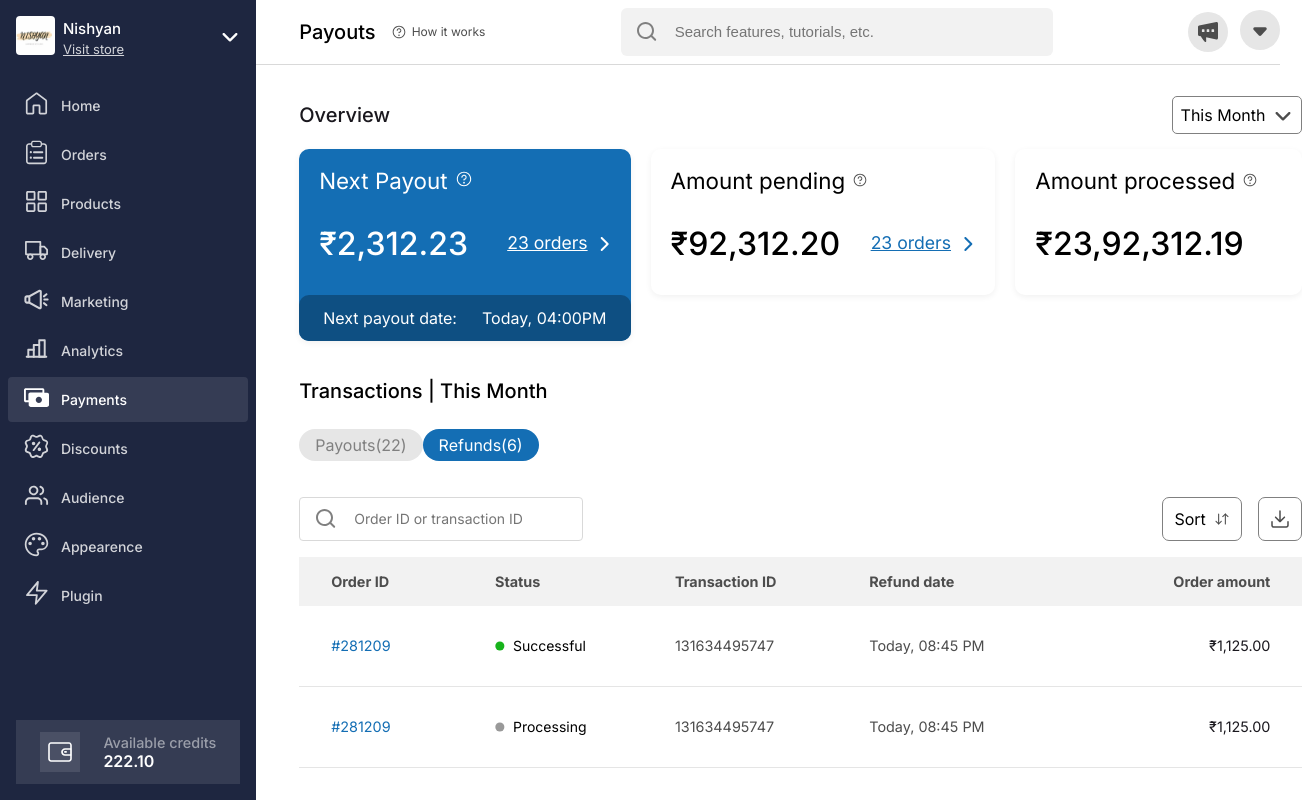
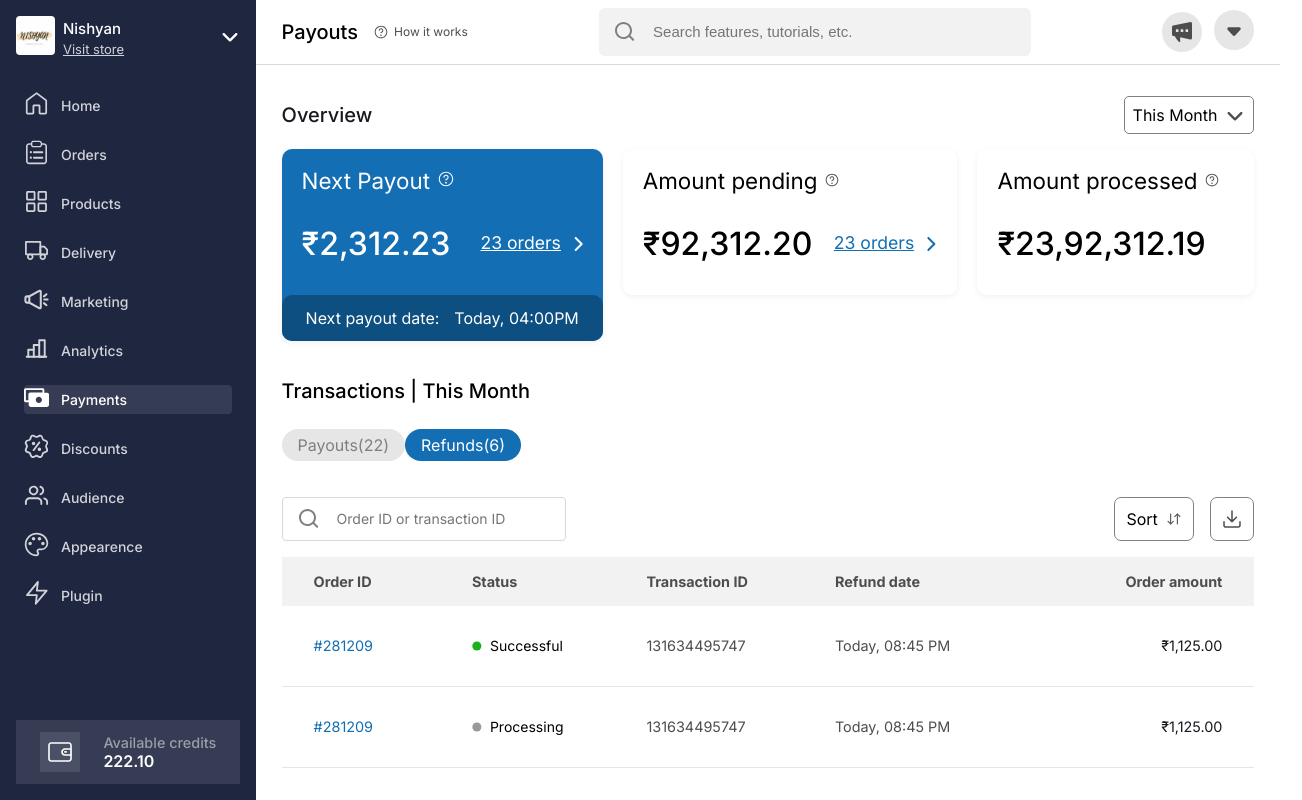
Before and after one commit to pavanmanishd/dukaan-payouts-page, a React (Vite) app: page / in a window 1280 px wide. Shown: the top 800 px of the page, 1302 px wide, since content can reach past the window. Built offline with nearby package versions, Linux system fonts and the light colour scheme.

Commit message:
Update padding and margin values in App.css

```diff
--- a/src/App.css
+++ b/src/App.css
@@ -20,7 +20,7 @@
 body {
   margin: 0%;
   padding: 0%;
-  padding-left: var(--sidebar-width);
+  padding-left: 16rem;
 }
 
 .page {
@@ -35,10 +35,10 @@ body {
   position: fixed;
   height: 100%;
   background-color: #1e2640;
-  width: var(--sidebar-width);
+  width: var(calc(--sidebar-width+2rem));
   top: 0;
   left: 0;
-  padding: 0rem 1rem;
+  padding: 0rem;
 }
 
 .sidebar {
@@ -49,6 +49,7 @@ body {
   margin: 0%;
   width: var(--sidebar-width);
   height: 100%;
+  margin: 0rem 1rem;
 }
 
 
@@ -135,7 +136,7 @@ body {
 
   display: flex;
   width: 13rem;
-  padding: 0.5rem 1rem;
+  margin: 0.5rem 1rem;
   align-items: center;
   /* justify-content: flex-start; */
   gap: 0.75rem;
@@ -238,7 +239,7 @@ body {
   height: 4rem;
   /* width: calc(100vw - var(--sidebar-width) - 2rem); */
   width: 95%;
-  margin: 0% 0% 0% 4.7rem;
+  margin: 0% 0% 0%  0%;
 }
 
 .navbar_1 {
@@ -248,7 +249,7 @@ body {
   align-items: center;
 }
 .navbar_1 p {
-  /* padding: 0% 0% 0% 2rem; */
+  /* padding: 0% 0% 0%  0%; */
 }
 
 .navbar_1_name>p{
@@ -340,14 +341,15 @@ line-height: 1.75rem; /* 140% */
   display: flex;
   flex-direction: column;
   justify-content: flex-start;
-  align-items: flex-start;
+  align-items: center;
   width: 100%;
+  /* flex-grow: 1; */
   height: 100%;
 }
 
 .overview {
   display: flex;
-  margin: 1rem 0% 0% 4.7rem;
+  margin: 1rem 0% 0%  0%;
   flex-direction: column;
   justify-content: flex-start;
   align-items: flex-start;
@@ -527,7 +529,7 @@ line-height: 2.375rem; /* 118.75% */
   justify-content: flex-start;
   align-items: flex-start;
   width: 95%;
-  margin: 1rem 0% 0% 4.7rem;
+  margin: 1rem 0% 0%  0%;
 }
 
 .trans_name {
```
